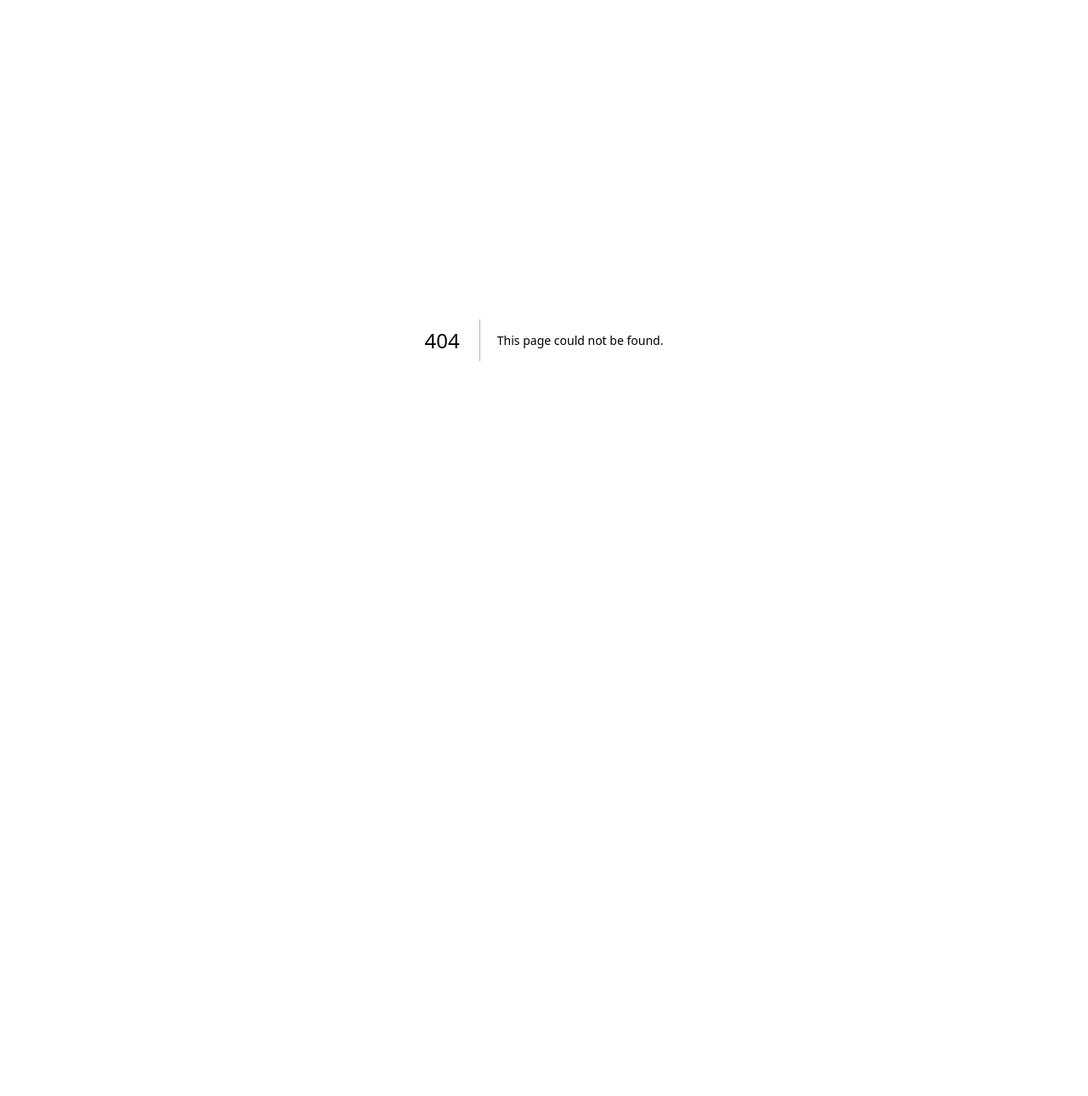
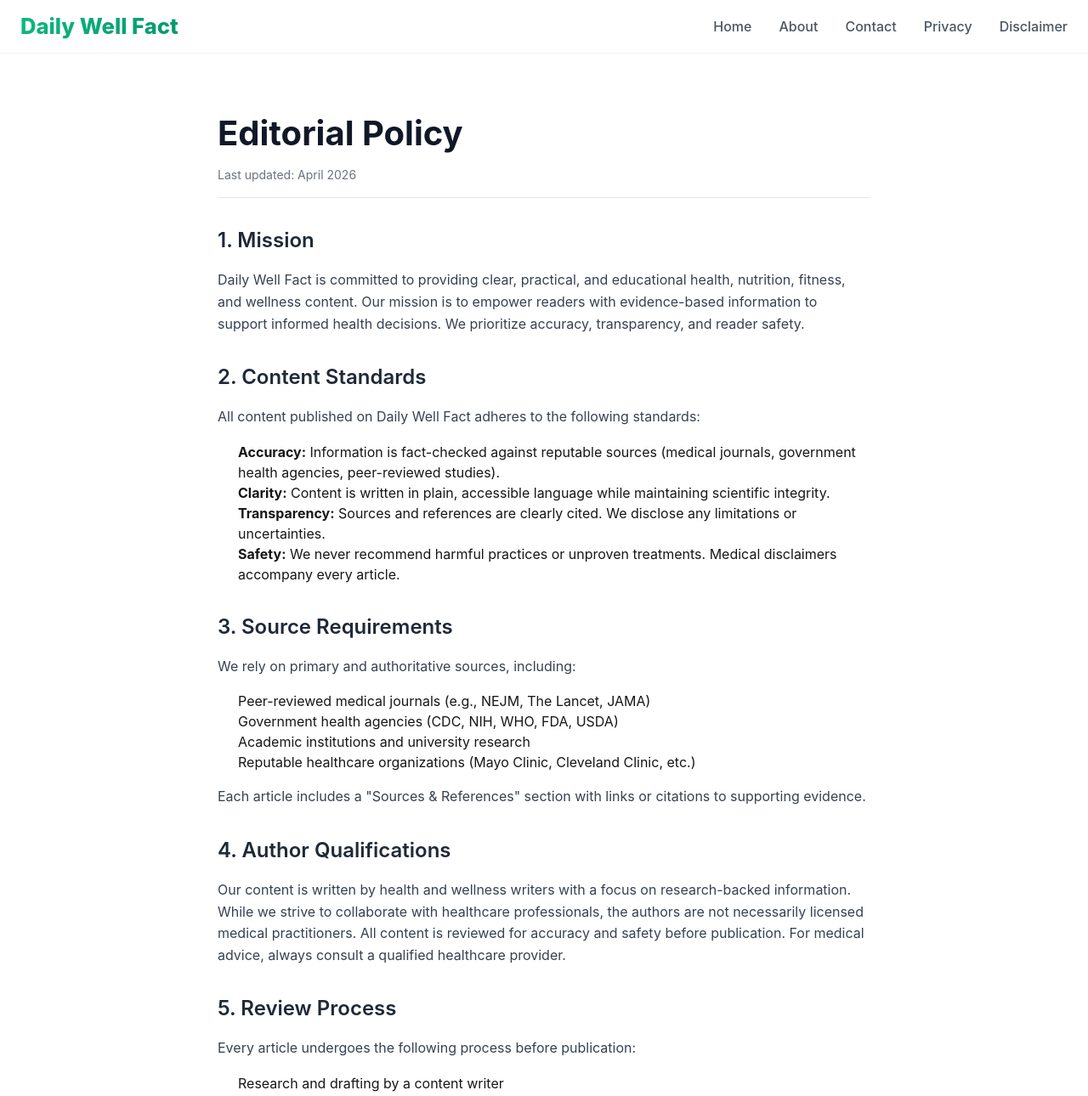
Before and after one commit to DailyWellFact/Blog, a Next.js app: page /editorial-policy in a window 1280 px wide. Before the commit this address had no page. Shown: the top 1290 px of the page at 85% size. Before the commit the page ends 800 px from the top, so only its background shows below. Built offline with nearby package versions, Linux system fonts and the light colour scheme.

Commit message:
Create editorial-policy.tsx

```diff
--- /dev/null
+++ b/pages/editorial-policy.tsx
@@ -0,0 +1,188 @@
+// pages/editorial-policy.tsx
+import Layout from '../components/Layout';
+import SEO from '../components/SEO';
+
+export default function EditorialPolicyPage() {
+  return (
+    <Layout>
+      <SEO
+        title="Editorial Policy | Daily Well Fact"
+        description="Learn how Daily Well Fact creates, reviews, updates, and corrects health and wellness content. Our commitment to accuracy and evidence-based information."
+        canonical="https://dailywellfact.com/editorial-policy"
+      />
+
+      <article style={styles.container}>
+        <h1 style={styles.title}>Editorial Policy</h1>
+        <p style={styles.lastUpdated}>Last updated: April 2026</p>
+
+        <section style={styles.section}>
+          <h2 style={styles.h2}>1. Mission</h2>
+          <p style={styles.paragraph}>
+            Daily Well Fact is committed to providing clear, practical, and educational health,
+            nutrition, fitness, and wellness content. Our mission is to empower readers with
+            evidence-based information to support informed health decisions. We prioritize
+            accuracy, transparency, and reader safety.
+          </p>
+        </section>
+
+        <section style={styles.section}>
+          <h2 style={styles.h2}>2. Content Standards</h2>
+          <p style={styles.paragraph}>
+            All content published on Daily Well Fact adheres to the following standards:
+          </p>
+          <ul style={styles.list}>
+            <li><strong>Accuracy:</strong> Information is fact-checked against reputable sources (medical journals, government health agencies, peer-reviewed studies).</li>
+            <li><strong>Clarity:</strong> Content is written in plain, accessible language while maintaining scientific integrity.</li>
+            <li><strong>Transparency:</strong> Sources and references are clearly cited. We disclose any limitations or uncertainties.</li>
+            <li><strong>Safety:</strong> We never recommend harmful practices or unproven treatments. Medical disclaimers accompany every article.</li>
+          </ul>
+        </section>
+
+        <section style={styles.section}>
+          <h2 style={styles.h2}>3. Source Requirements</h2>
+          <p style={styles.paragraph}>
+            We rely on primary and authoritative sources, including:
+          </p>
+          <ul style={styles.list}>
+            <li>Peer-reviewed medical journals (e.g., NEJM, The Lancet, JAMA)</li>
+            <li>Government health agencies (CDC, NIH, WHO, FDA, USDA)</li>
+            <li>Academic institutions and university research</li>
+            <li>Reputable healthcare organizations (Mayo Clinic, Cleveland Clinic, etc.)</li>
+          </ul>
+          <p style={styles.paragraph}>
+            Each article includes a "Sources & References" section with links or citations to
+            supporting evidence.
+          </p>
+        </section>
+
+        <section style={styles.section}>
+          <h2 style={styles.h2}>4. Author Qualifications</h2>
+          <p style={styles.paragraph}>
+            Our content is written by health and wellness writers with a focus on research-backed
+            information. While we strive to collaborate with healthcare professionals, the authors
+            are not necessarily licensed medical practitioners. All content is reviewed for
+            accuracy and safety before publication. For medical advice, always consult a qualified
+            healthcare provider.
+          </p>
+        </section>
+
+        <section style={styles.section}>
+          <h2 style={styles.h2}>5. Review Process</h2>
+          <p style={styles.paragraph}>
+            Every article undergoes the following process before publication:
+          </p>
+          <ol style={styles.list}>
+            <li>Research and drafting by a content writer</li>
+            <li>Fact-checking against primary sources</li>
+            <li>Editorial review for clarity, safety, and compliance with our standards</li>
+            <li>Addition of medical disclaimer and sources section</li>
+            <li>Final approval by site editors</li>
+          </ol>
+        </section>
+
+        <section style={styles.section}>
+          <h2 style={styles.h2}>6. Updates and Content Freshness</h2>
+          <p style={styles.paragraph}>
+            Health information evolves rapidly. We review and update articles periodically,
+            especially when new research or guidelines emerge. Each article displays both
+            "Published" and "Last Updated" dates. If significant changes are made, we note them
+            in the updated date. Readers are encouraged to check the updated date before relying
+            on time-sensitive information.
+          </p>
+        </section>
+
+        <section style={styles.section}>
+          <h2 style={styles.h2}>7. Corrections Policy</h2>
+          <p style={styles.paragraph}>
+            We are committed to correcting errors promptly. If you identify an inaccuracy,
+            outdated information, or a factual error, please contact us at:
+            <br />
+            <a href="mailto:corrections@dailywellfact.com" style={styles.link}>corrections@dailywellfact.com</a>
+          </p>
+          <p style={styles.paragraph}>
+            Upon verification, we will:
+          </p>
+          <ul style={styles.list}>
+            <li>Correct the error within 24-48 hours</li>
+            <li>Add a correction notice if the change is substantive</li>
+            <li>Update the "Last Updated" date</li>
+          </ul>
+        </section>
+
+        <section style={styles.section}>
+          <h2 style={styles.h2}>8. Conflicts of Interest</h2>
+          <p style={styles.paragraph}>
+            Daily Well Fact is an independent publication. We do not accept paid posts,
+            sponsored content, or product endorsements that influence our editorial integrity.
+            Any affiliate links or advertising are clearly disclosed. The editorial team has
+            full control over content, and no advertiser influences our recommendations or
+            information.
+          </p>
+        </section>
+
+        <section style={styles.section}>
+          <h2 style={styles.h2}>9. Medical Disclaimer Reiteration</h2>
+          <p style={styles.paragraph}>
+            All content on Daily Well Fact is for educational purposes only and does not
+            constitute medical advice. Always consult a qualified healthcare professional before
+            making changes to your health routine. See our full <a href="/disclaimer" style={styles.link}>Medical Disclaimer</a>.
+          </p>
+        </section>
+
+        <section style={styles.section}>
+          <h2 style={styles.h2}>10. Contact Us</h2>
+          <p style={styles.paragraph}>
+            For questions about this Editorial Policy, please write to:
+            <br />
+            <a href="mailto:editorial@dailywellfact.com" style={styles.link}>editorial@dailywellfact.com</a>
+          </p>
+        </section>
+      </article>
+    </Layout>
+  );
+}
+
+const styles = {
+  container: {
+    maxWidth: 800,
+    margin: '0 auto',
+    padding: '2rem 1rem',
+  },
+  title: {
+    fontSize: '2.5rem',
+    fontWeight: 'bold',
+    marginBottom: '0.5rem',
+    color: '#111827',
+  },
+  lastUpdated: {
+    fontSize: '0.875rem',
+    color: '#6b7280',
+    marginBottom: '2rem',
+    borderBottom: '1px solid #e5e7eb',
+    paddingBottom: '1rem',
+  },
+  section: {
+    marginBottom: '2rem',
+  },
+  h2: {
+    fontSize: '1.5rem',
+    fontWeight: '600',
+    marginBottom: '1rem',
+    color: '#1f2937',
+  },
+  paragraph: {
+    fontSize: '1rem',
+    lineHeight: 1.6,
+    color: '#374151',
+    marginBottom: '1rem',
+  },
+  list: {
+    marginTop: '0.5rem',
+    marginBottom: '1rem',
+    paddingLeft: '1.5rem',
+  },
+  link: {
+    color: '#10b981',
+    textDecoration: 'underline',
+  },
+};
```
